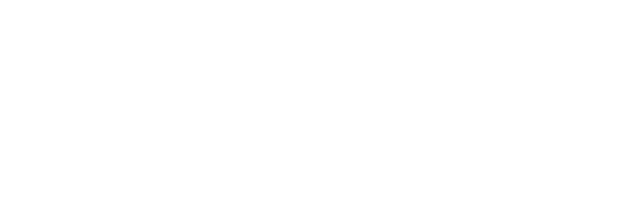
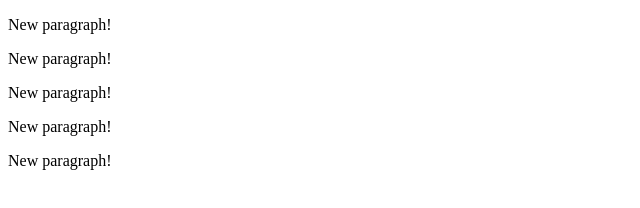
Before and after one commit to cassidypignatello/learning-d3, a plain HTML site: page index.html in a window 1280 px wide. Shown: the whole page, without its empty margins (0-640 px from the left). Drawn offline with Linux system fonts and the light colour scheme.

Commit message:
bind data to paragraph element

```diff
--- a/index.html
+++ b/index.html
@@ -6,6 +6,9 @@
     <script type="text/javascript" src="d3/d3.js"></script>
   </head>
   <body>
-    <script type="text/javascript"></script>
+    <script type="text/javascript">
+      var dataset = [5, 10, 15, 20, 25];
+      d3.select("body").selectAll("p").data(dataset).enter().append("p").text("New paragraph!");
+    </script>
   </body>
 </html>
```
